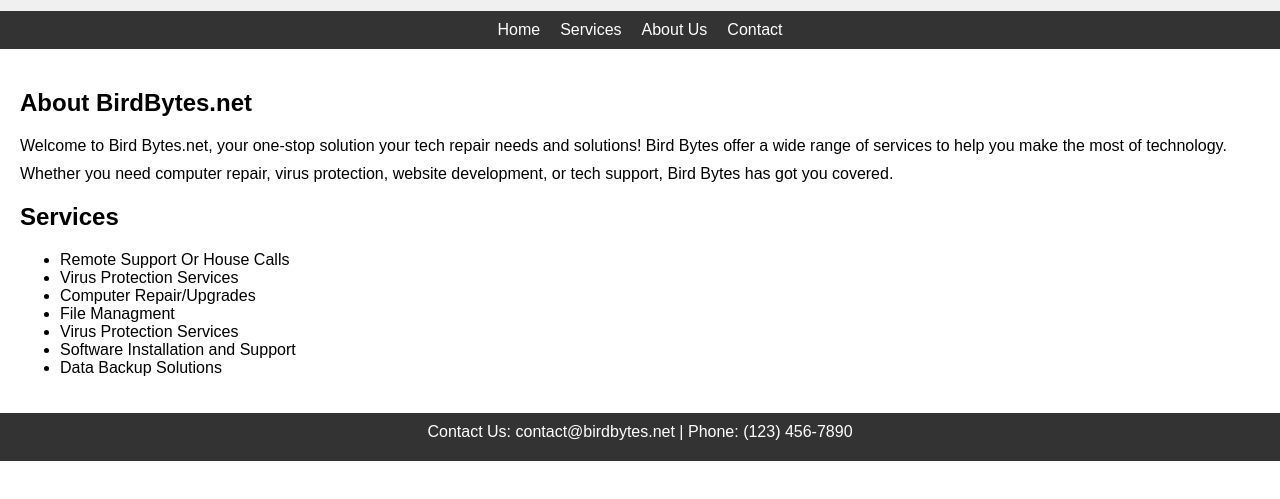
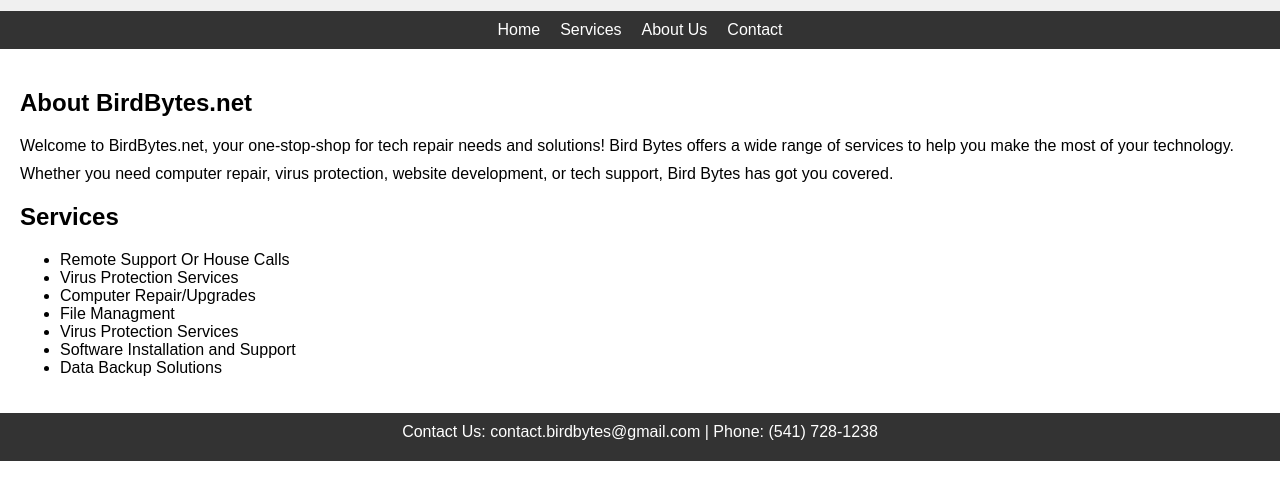
Before and after one commit to LaBirdy/birdbytes.net, a plain HTML site: page index.html in a window 1280 px wide. Shown: the part 89-588 px from the top of the page. Drawn offline with Linux system fonts and the light colour scheme.

Commit message:
Update index.html

```diff
--- a/index.html
+++ b/index.html
@@ -24,8 +24,8 @@
 
     <main>
         <h2>About BirdBytes.net</h2>
-        <p>Welcome to Bird Bytes.net, your one-stop solution your tech repair needs and solutions! Bird Bytes offer a wide range of services
-            to help you make the most of technology.</p>
+        <p>Welcome to BirdBytes.net, your one-stop-shop for tech repair needs and solutions! Bird Bytes offers a wide range of services
+            to help you make the most of your technology.</p>
             <p>Whether you need computer repair, virus protection, website development, or tech
             support, Bird Bytes has got you covered.</p>
 
@@ -46,7 +46,7 @@
     </main>
 
     <footer>
-        <p>Contact Us: contact@birdbytes.net | Phone: (123) 456-7890</p>
+        <p>Contact Us: contact.birdbytes@gmail.com | Phone: (541) 728-1238</p>
         <!-- Add your social media links or additional footer content here -->
     </footer>
 </body>
```
